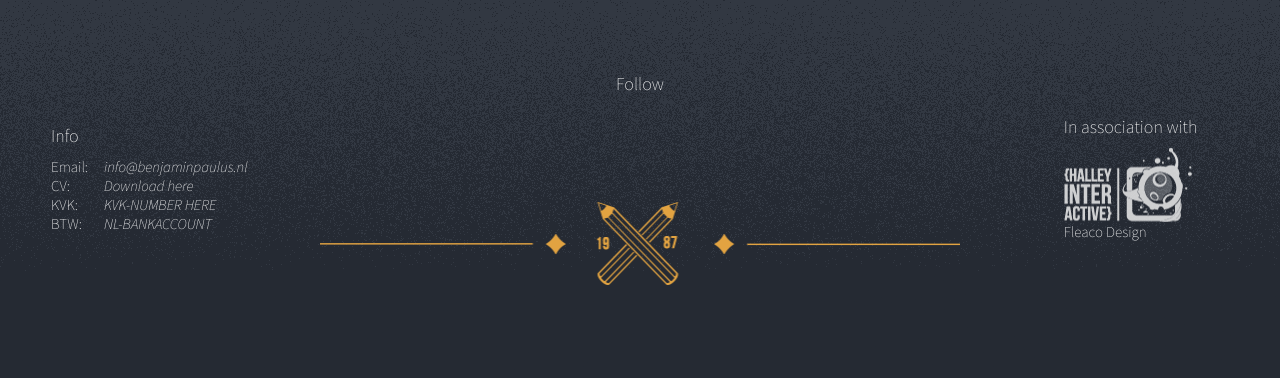
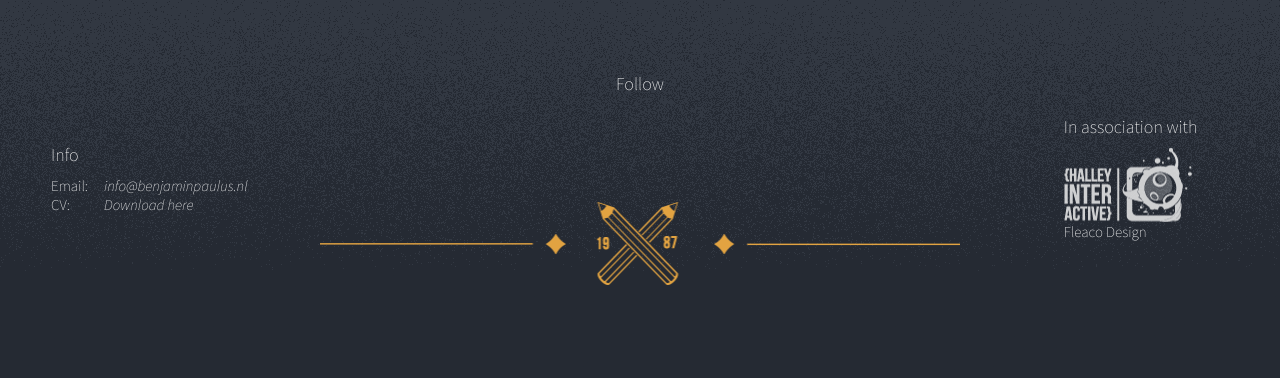
Before and after one commit to HalleyInteractive/Benjamin-Paulus, a plain HTML site: page index.html in a window 1280 px wide. Shown: the part 822-1200 px from the top of the page. Drawn offline with nearby package versions, Linux system fonts and the light colour scheme.

Commit message:
Footer changes

```diff
--- a/css/main.css
+++ b/css/main.css
@@ -3,6 +3,11 @@ html, body {
   margin: 0;
   height: 100%;
   font-family: 'Source Sans Pro', sans-serif;
+  color: #FFFFFF;
+}
+
+a {
+  text-decoration: none;
   color: #FFFFFF;
 }
 
--- a/index.html
+++ b/index.html
@@ -39,19 +39,11 @@
               <div class="footer-title">Info</div>
               <div>
                 <span class="info-label">Email:</span>
-                <span class="info-content">info@benjaminpaulus.nl</span>
+                <span class="info-content"><a href="mailto:info@benjaminpaulus.nl">info@benjaminpaulus.nl</a></span>
               </div>
               <div>
                 <span class="info-label">CV:</span>
                 <span class="info-content">Download here</span>
-              </div>
-              <div>
-                <span class="info-label">KVK:</span>
-                <span class="info-content">KVK-NUMBER HERE</span>
-              </div>
-              <div>
-                <span class="info-label">BTW:</span>
-                <span class="info-content">NL-BANKACCOUNT</span>
               </div>
             </div>
           </section>
```
